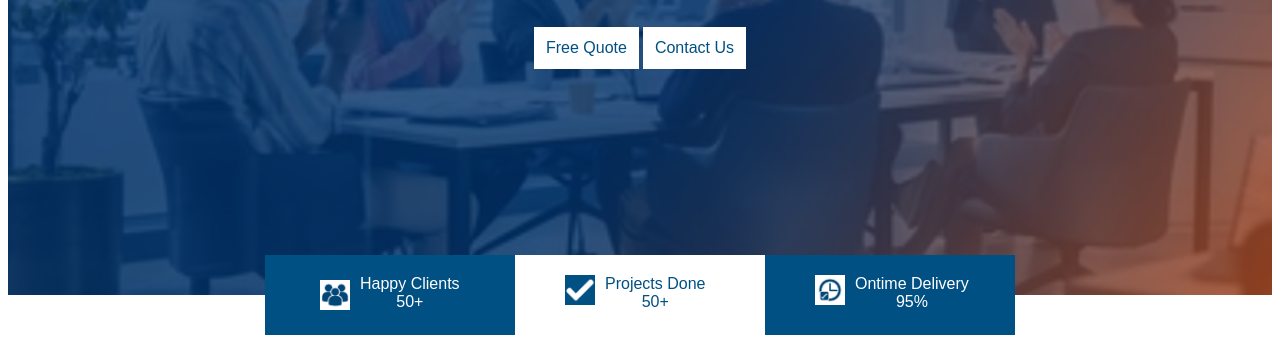
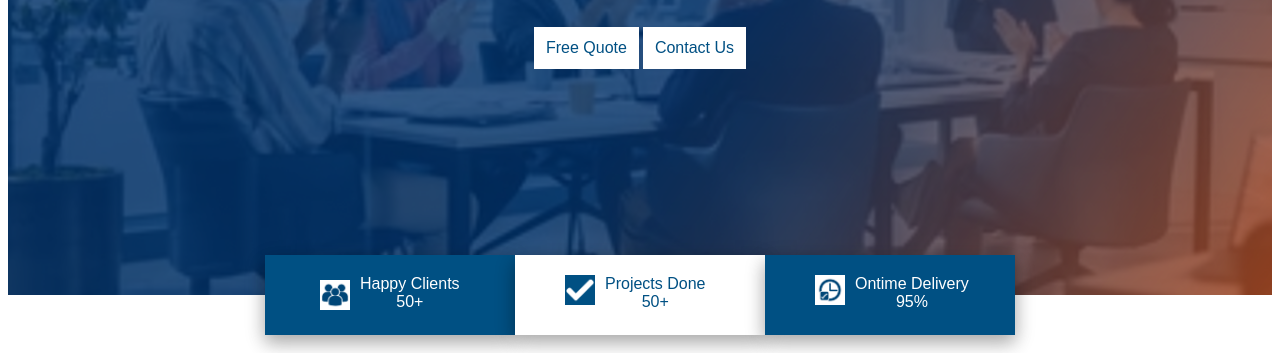
Before and after one commit to venkataramana1191/ShivTeam, a plain HTML site: page index.html in a window 1280 px wide. Shown: the part 447-800 px from the top of the page. Drawn offline with Linux system fonts and the light colour scheme.

Commit message:
Update index.html

```diff
--- a/index.html
+++ b/index.html
@@ -3,7 +3,7 @@
 <head>
     <meta charset="UTF-8">
     <meta name="viewport" content="width=device-width, initial-scale=1.0">
-    <title>Document</title>
+    <title>Shiv Software Experts</title>
 </head>
 <style>
     ul {
@@ -152,15 +152,15 @@
     </div>
     <layer id="layer1">
             <div class="buttons">
-                <button class="heighlight" style="background-color: #005083;color: white;border:none;">
+                <button class="heighlight" style="background-color: #005083;color: white;border:none; box-shadow: 0 8px 16px 0 rgba(0,0,0,0.2), 0 6px 20px 0 rgba(0,0,0,0.19);">
                    <span> <img src="./shivexperts_homepage/icons_01.png" width="30" height="30" style="background-color: white;margin: 5px;margin-right: 10px;"></span>
                     <span>  Happy Clients <br> 50+</span>
                 </button>
-                <button class="heighlight1" style="background-color: white;color: #005083;border:none;">
+                <button class="heighlight1" style="background-color: white;color: #005083;border:none;box-shadow: 0 8px 16px 0 rgba(0,0,0,0.2), 0 6px 20px 0 rgba(0,0,0,0.19);">
                     <span> <img src="./shivexperts_homepage/icons_02.png" width="30" height="30" style="background-color: #005083;margin-right: 10px;"></span> <span> Projects Done <br> 50+
                     </span>
                 </button>
-                <button class="heighlight"style="background-color:#005083 ;color: white;border:none;">
+                <button class="heighlight"style="background-color:#005083 ;color: white;border:none;box-shadow: 0 8px 16px 0 rgba(0,0,0,0.2), 0 6px 20px 0 rgba(0,0,0,0.19);">
                     <span> <img src="./shivexperts_homepage/icons_03.png" width="30" height="30" style="background-color: white;margin-right: 10px;"> </span>
                     <span>Ontime Delivery
                     <br>95%</span>
```
